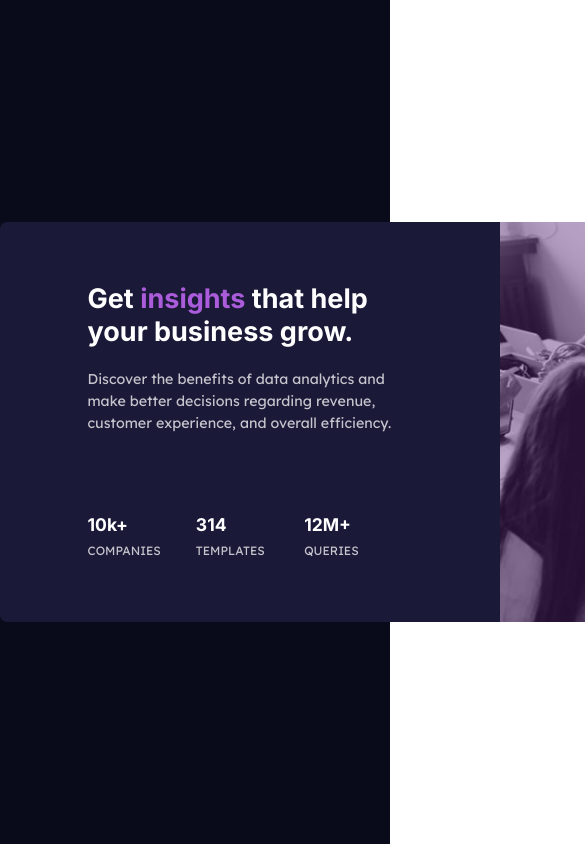
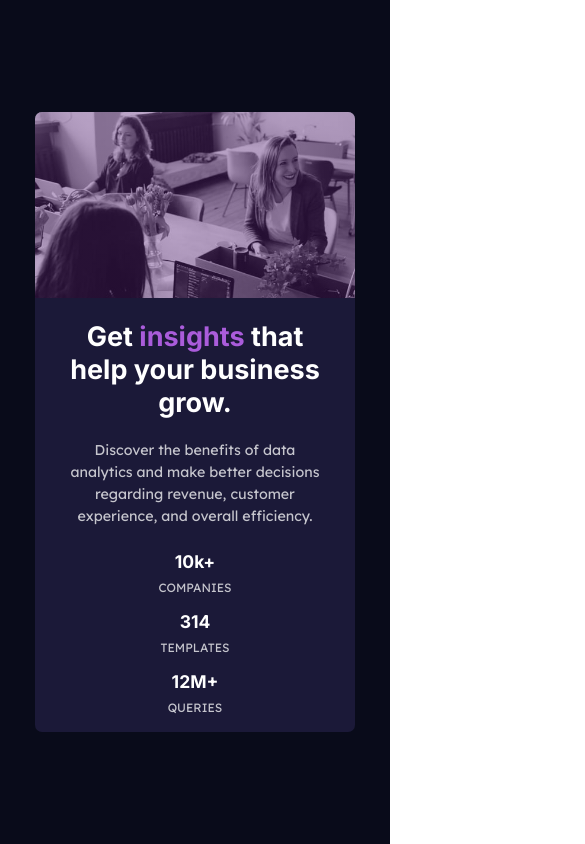
Before and after one commit to proXDhiya/Stats-preview-card-component-challenge, a plain HTML site: page index.html in a window 390 px wide. Shown: the top 844 px of the page, 585 px wide, since content can reach past the window. Drawn offline with Linux system fonts and the light colour scheme.

Commit message:
complete phone design

```diff
--- /dev/null
+++ b/css/queries.css
@@ -0,0 +1,36 @@
+@media (max-width: 1010px) {
+    .box {
+        height: 620px;
+        width: 320px;
+        grid-template-columns: 1fr;
+        grid-template-rows: 30% 1fr;
+    }
+
+    .right-box {
+        grid-row: 1 / 2;
+    }
+
+    .left-box-content {
+        width: 80%;
+        height: 90%;
+    }
+
+    .left-box-content h1,
+    .left-box-content p,
+    .inter-grid div h3 {
+        text-align: center;
+    }
+
+    .left-box-content p {
+        margin-bottom: 12px;
+    }
+
+    .inter-grid {
+        display: flex;
+        flex-direction: column;
+    }
+
+    .inter-grid div {
+        margin-top: 12px;
+    }
+}
--- a/css/style.css
+++ b/css/style.css
@@ -111,4 +111,5 @@ span {
     font-size: 80%;
     text-transform: uppercase;
     margin-top: 5px;
+    margin-bottom: 0;
 }
--- a/index.html
+++ b/index.html
@@ -5,6 +5,7 @@
     <meta name="viewport" content="width=device-width, initial-scale=1.0">
     <link rel="icon" type="image/png" sizes="32x32" href="./images/favicon-32x32.png">
     <link rel="stylesheet" href="./css/style.css">
+    <link rel="stylesheet" href="./css/queries.css">
     <title>Frontend Mentor | Stats preview card component</title>
   </head>
 
```
